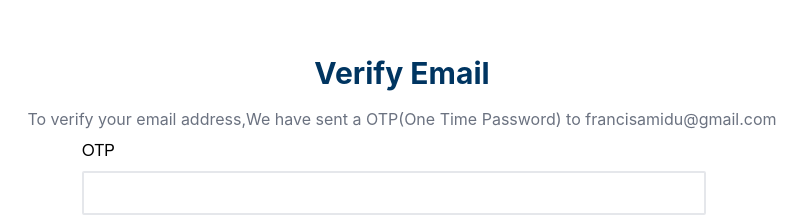
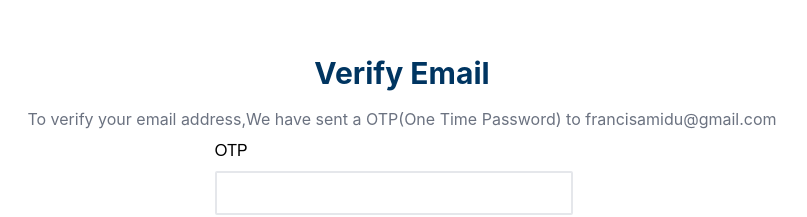
Before and after one commit to francisamidu/next-portfolio, a Next.js app: page /verification in a window 1280 px wide. Shown: the part 233-450 px from the top of the page, without its empty margins (238-1045 px from the left). Built offline with nearby package versions, Linux system fonts and the light colour scheme.

Commit message:
Verification progress

```diff
--- a/hooks/useLocalStorage.js
+++ b/hooks/useLocalStorage.js
@@ -5,9 +5,11 @@ const PREFIX = "crypto";
 const useLocalStorage = (key, initialValue) => {
   const prefixedKey = `${PREFIX}-${key}`;
   const [value, setValue] = useState(() => {
-    const jsonValue = localStorage.getItem(prefixedKey);
-    if (jsonValue !== "null") {
-      return JSON.parse(jsonValue);
+    if (process.browser) {
+      const jsonValue = localStorage.getItem(prefixedKey);
+      if (jsonValue !== "null" || jsonValue !== "undefined") {
+        return JSON.parse(jsonValue);
+      }
     }
     if (typeof initialValue === "function") {
       return initialValue();
@@ -17,7 +19,9 @@ const useLocalStorage = (key, initialValue) => {
   });
 
   useEffect(() => {
-    localStorage.setItem(prefixedKey, JSON.stringify(value));
+    if (process.browser) {
+      localStorage.setItem(prefixedKey, JSON.stringify(value));
+    }
   }, [prefixedKey, value]);
 
   return { value, setValue };
--- a/pages/verification.jsx
+++ b/pages/verification.jsx
@@ -9,8 +9,6 @@ import Button from "../components/Button";
 import Api from "../services/api";
 
 const verification = () => {
-  console.log(process.title);
-
   const { email } = useLocalStorage("email");
   const [otp, setOTP] = useState("");
 
@@ -24,20 +22,15 @@ const verification = () => {
     }
   };
   return (
-    <>
-      <Head>
-        <title>Verification - Verify your email address</title>
-      </Head>
-      <main className="grid grid-cols-2 w-full min-h-screen py-8">
-        <section className="col-start-1 col-end-3 content-center items-center">
+    <main className="flex flex-row justify-center items-center w-full min-h-screen py-8">
       <form
         className="flex flex-col justify-center my-4 items-center"
         onSubmit={(event) => verifyOTP(event)}
       >
         <h1 className="text-3xl font-bold custom-blue">Verify Email</h1>
-            <h2 className="text-1xl text-gray-500 mt-4">
-              To verify your email address,We have sent a OTP(One Time Password)
-              to {email || "francisamidu@gmail.com"}
+        <h2 className="text-1xl text-gray-500 mt-4 text-center">
+          To verify your email address,We have sent a OTP(One Time Password) to{" "}
+          {email || "francisamidu@gmail.com"}
         </h2>
         <div className="input-group flex flex-col w-1/2 pr-4 mt-2">
           <label htmlFor="email">OTP</label>
@@ -50,9 +43,7 @@ const verification = () => {
         </div>
         <Button text="Verify OTP" />
       </form>
-        </section>
     </main>
-    </>
   );
 };
 
```
Lines whose indentation alone changed are shown as unchanged.
